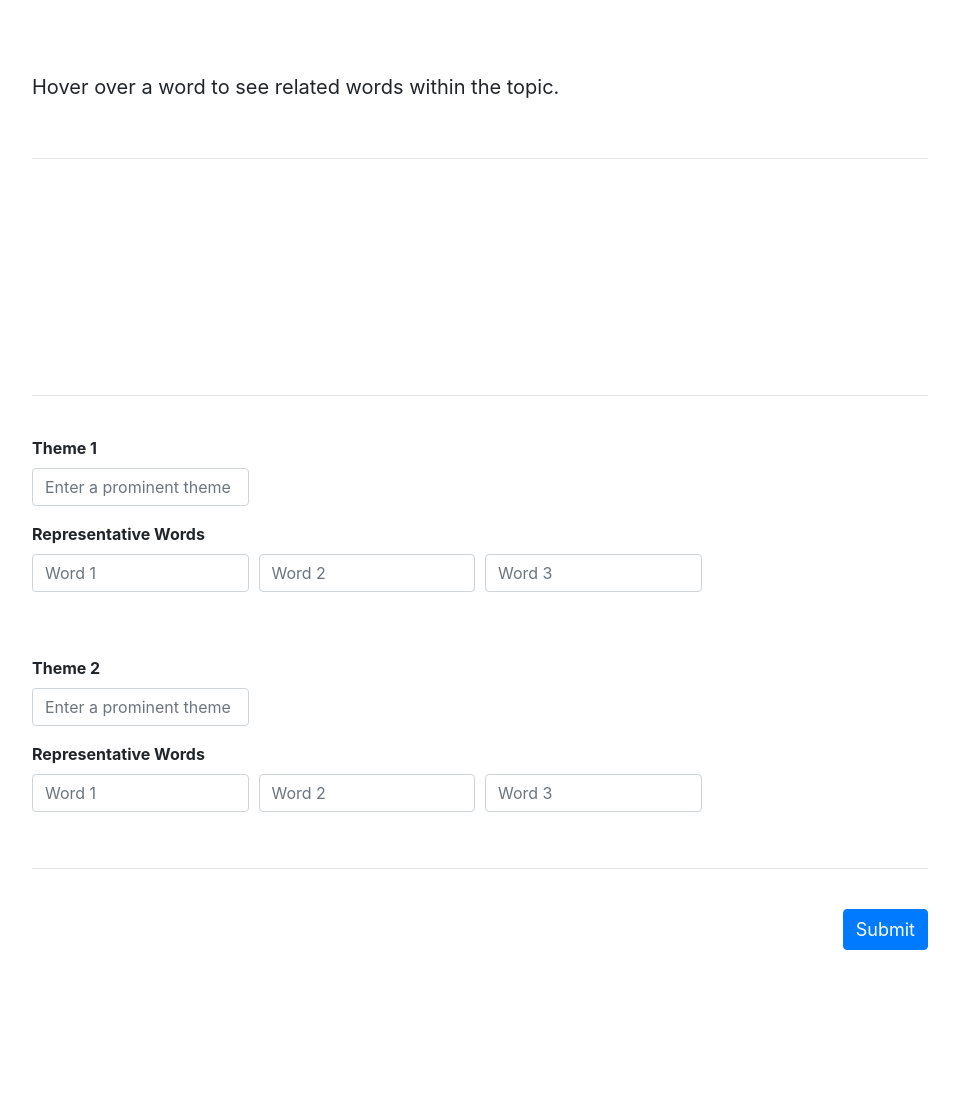
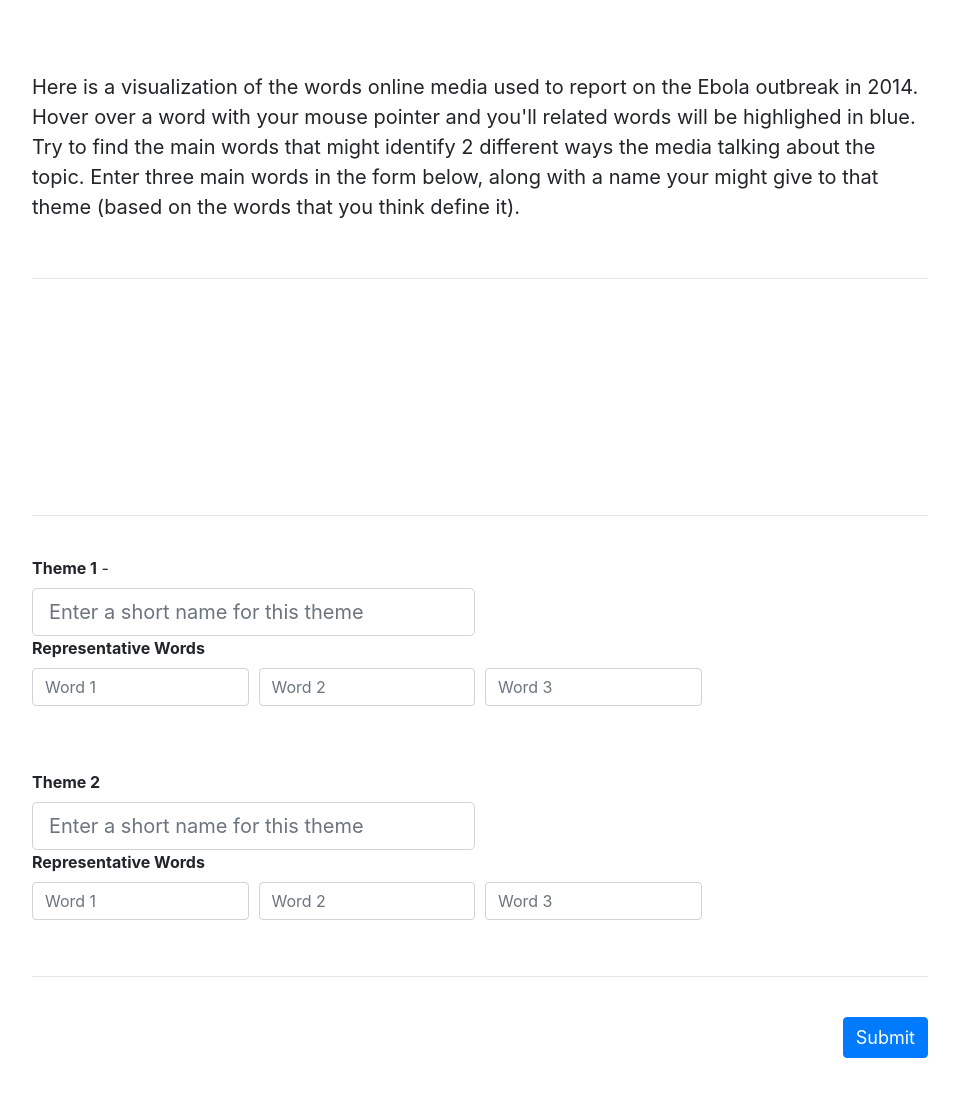
Before and after one commit to mitmedialab/MediaCloud-Text-Viz-Study, a Flask app: template server/templates/viz.html in a window 1280 px wide. Shown: the top 1098 px of the page, without its empty margins (160-1119 px from the left). Before the commit the page ends 950 px from the top, so only its background shows below. Run offline with Flask 2, Linux system fonts and the light colour scheme; the template is opened without the code that fills it, so the values that code supplies are empty; parts of the project's set-up code (start-up, migrations or seed data) failed here and were passed over; some libraries are stand-ins or nearby versions.

Commit message:
more intro text to remind users on intructions

```diff
--- a/server/templates/viz.html
+++ b/server/templates/viz.html
@@ -4,9 +4,14 @@
       <div class="row">
         <div class="col-lg-12">
           <h1 id="title"></h1>
-          {% if viz_type != 'standard' %}
-          <p> Hover over a word to see related words within the topic. </p>
-          {% endif %}
+          <p>Here is a visualization of the words online media used to report on the Ebola outbreak in 2014.
+            {% if viz_type != 'standard' %}
+            Hover over a word with your mouse pointer and you'll related words will be highlighed in blue.
+            {% endif %}
+            Try to find the main words that
+            might identify 2 different ways the media talking about the topic. Enter three main words in the form below, along
+            with a name your might give to that theme (based on the words that you think define it).
+          </p>
         </div>
       </div>
       <br>
@@ -27,9 +32,9 @@
       <!--  NOTE: remove class="needs-validation" for quick debugging -->
       <form action="{{ url_for('index') }}" method="post" class="needs-validation" novalidate>
         <div class="form-row">
-          <div class="col-md-3 mb-3">
-            <label for="theme1"><b>Theme 1</b></label>
-            <input type="text" class="form-control" name="theme1" placeholder="Enter a prominent theme" required>
+          <div class="col-md-6 mb-6">
+            <label for="theme1"><b>Theme 1</b> - <i></i></label>
+            <input type="text" class="form-control form-control-lg" name="theme1" placeholder="Enter a short name for this theme" required>
             <div class="invalid-feedback">
               Please provide a theme.
             </div>
@@ -61,9 +66,9 @@
           </div>
         </div>
         <div class="form-row">
-          <div class="col-md-3 mb-3">
+          <div class="col-md-6 mb-6">
             <label for="theme2"><b>Theme 2</b></label>
-            <input type="text" name="theme2" placeholder="Enter a prominent theme" class="form-control" required>
+            <input type="text" name="theme2" placeholder="Enter a short name for this theme" class="form-control form-control-lg" required>
             <div class="invalid-feedback">
               Please provide a theme.
             </div>
```
